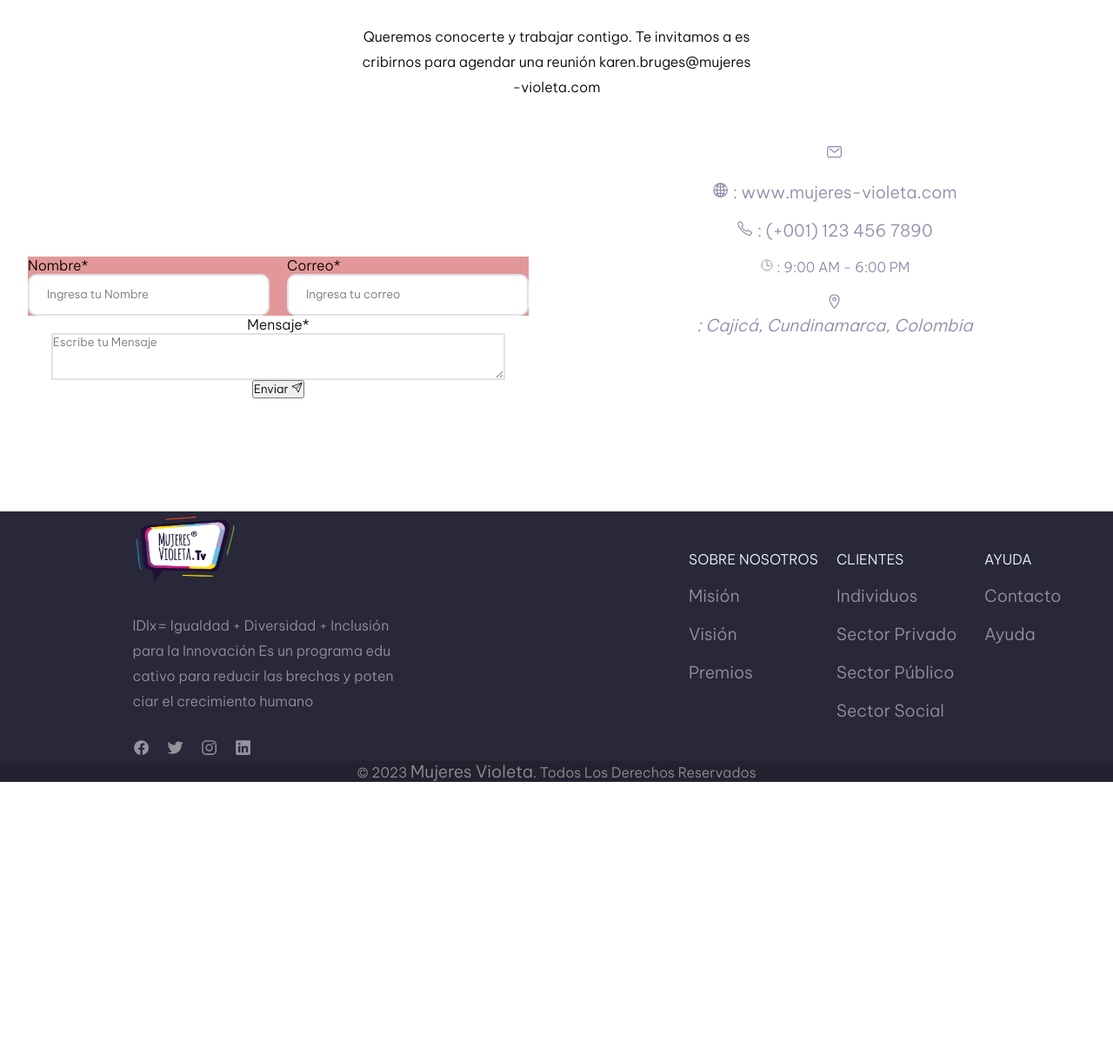
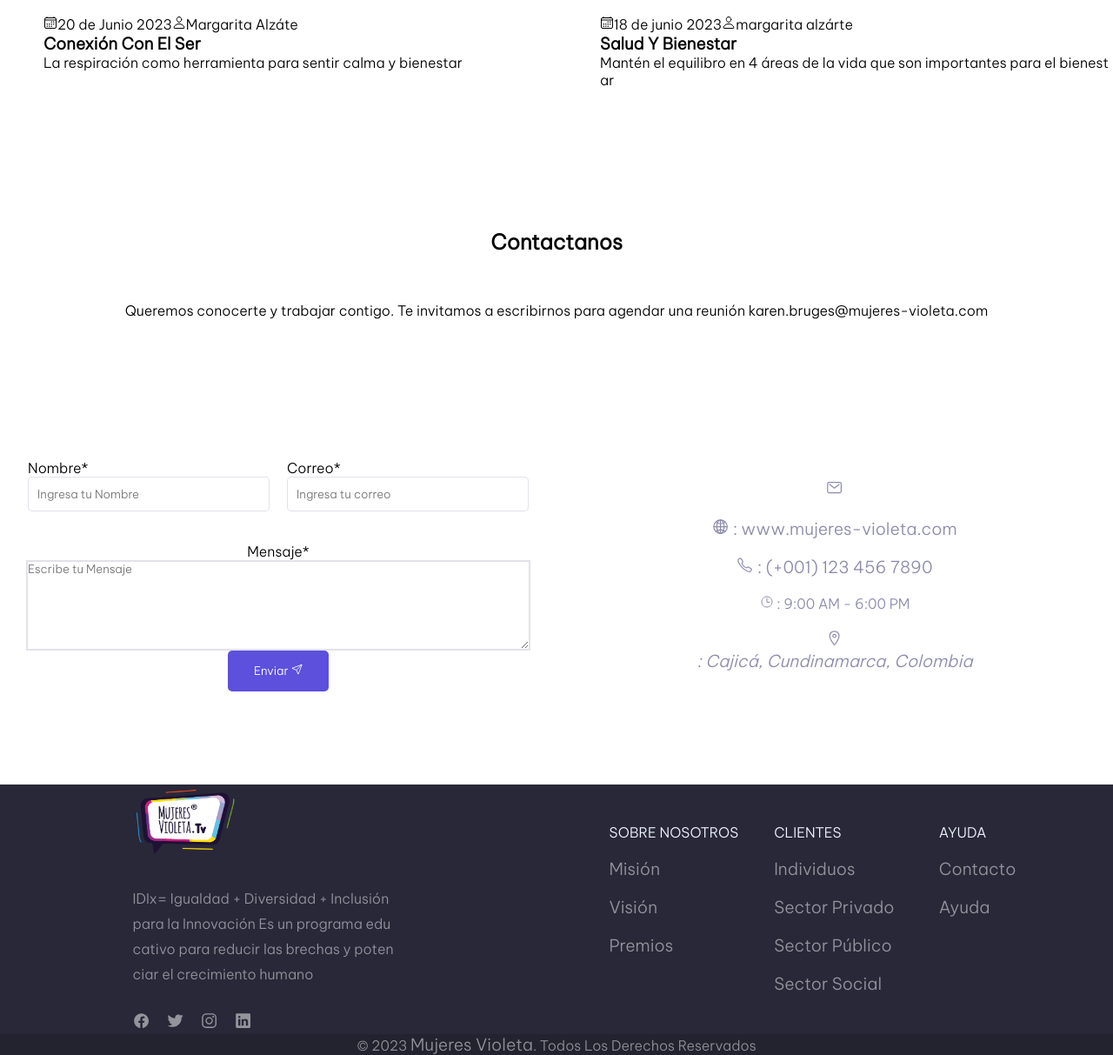
Before and after one commit to AlejandroCarpioH/mv_prototipo, a PHP site: page / in a window 1280 px wide. Shown: the part 1762-2975 px from the top of the page at 87% size. Before the commit the page ends 2661 px from the top, so only its background shows below. Run offline with PHP 8.4, Linux system fonts and the light colour scheme.

Commit message:
mejorando css responsive

```diff
--- a/css/contact.css
+++ b/css/contact.css
@@ -2,22 +2,45 @@
 .contact{
     text-align: center;
     width: 100%;
+    /* background-color: antiquewhite; */
     & p[class="section-text"]{
-        width: 35%;
+        min-width: 90%;
+        max-width: 40%;
         line-height: 1.8;
     }
+}
+.section-text-container{
+    display: flex;
+    justify-content: center;
+    width: 100%;
+}
+/* buttom */
+.contact-wrapper .btn-primary{
+    border: none;
+    padding: 15px 30px;
+    border-radius: 5px;
+    background-color:rgb(92, 80, 220);
+    color: white;
 }
 
 textarea{
     position: relative;
     min-width: 90%;
-    height: 50px;
+    resize: vertical;
+    min-width: 100%;
+    min-height: 100px;
+    max-height: 200px;
+    &:focus{
+        outline: none;
+    }
 }
 .contact .contact-list{
     width: 100%;
     height: 100%;
     display: flex;
     flex-direction: column;
+    align-items: center;
+    justify-content: center;
     gap: 20px;
 }
 .contact li,a{
@@ -39,7 +62,8 @@ textarea{
 .contact .contact-wrapper{
     display: grid;
     width: 100%;
-    height: 100%;
+    height: 30rem;
+    /* background-color: aqua; */
     grid-template-columns: repeat(auto-fit, minmax(min(100%, 500px), 1fr));
 
     place-items: center;
@@ -48,7 +72,7 @@ textarea{
     /* background-color: rgb(63, 39, 7); */
    /* background-color: blue; */
     width: 90%;
-    height: 80%;
+    height: 100%;
     display: flex;
     flex-direction: column;
     justify-content: center;
@@ -57,19 +81,21 @@ textarea{
 .wrapper-flex{
     width: 100%;
     display: grid;
-    background-color: rgb(226, 152, 152);
+    height: 20%;
+    /* background-color: rgb(226, 152, 152); */
     column-gap: 20px;
     grid-template-columns: 1fr 1fr;
 }
 
 .wrapper-flex input{
     width: 100%;
-    height: 3rem;
+    height: 2.5rem;
     position: relative;
-    border-radius: 10px;
+    border-radius: 5px;
+    border: 1px solid hsla(244, 17%, 67%, 0.3);;
     padding: 0;
     margin: 0;
-    padding: 0px 20px;
+    padding: 0px 10px;
     box-sizing: border-box;
 
     &:focus{
--- a/css/footer.css
+++ b/css/footer.css
@@ -49,6 +49,7 @@ footer .footer-brand-1{
     flex-direction: column;
     justify-content: center;
     align-items: center;
+
 }
 .footer-brand{
     position: relative;
@@ -65,10 +66,15 @@ footer .footer-brand-1{
     align-items: center;
 }
 footer .footer-brand-2{
-    width: 60%;
+    width: 90%;
+    padding: 30px;
     display: grid;
     grid-template-columns: 1fr 1fr 1fr;
     gap: 20px;
+    & li{
+        width: 100%;
+        /* background-color: blueviolet; */
+    }
     /* height: 50%; */
    /* background-color: blueviolet; */
 
--- a/css/style.css
+++ b/css/style.css
@@ -11,6 +11,7 @@ body{
 p{
     word-break: break-all;
 }
+
 .nav-container{
     position: absolute;
     width: 100%;
@@ -159,6 +160,7 @@ main{
     display: flex;
     justify-content: center;
     align-items: center;
+    padding: 40px 0px;
 }
 
 .hero{
@@ -179,7 +181,7 @@ main{
     flex-direction: column;
     align-items: center;
     justify-content: center;
-
+    padding: 40px 0px;
 
 }
 .hero-box{
@@ -255,6 +257,9 @@ main> article{
     width: 100%;
 }
 .blog-banner{
+    /* background-color: aquamarine; */
+    width: 100%;
+    height: 30vw;
     display: flex;
     justify-content: center;
     align-items: center;
@@ -263,12 +268,31 @@ main> article{
 .blog .container{
     display: flex;
     width: 100%;
-    background-color: aquamarine;
+    /* background-color: aquamarine; */
     flex-direction: column;
     align-items: center;
     gap: 20px;
     justify-content: center;
+    & li{
+        list-style: none;
+    }
 }
+.blog-meta{
+    padding-left: 50px;
+}
+
+.blog-meta-container{
+    width: 100%;
+
+    box-sizing: border-box;
+    display: flex;
+    flex-direction: row;
+    & span{
+        display: flex;
+        flex-direction: row;
+    }
+}
+
 
 /* contact */
 
@@ -282,10 +306,29 @@ main{
 
 /* mediaquery */
 
-@media (max-width: 1000px) {
+@media (max-width: 800px) {
 
     header{
         display: none;
     }
 
 }
+@media (max-width: 500px) {
+
+    main{
+        /* background-color: red; */
+        padding-top: 0rem;
+    }
+    .title-main{
+        height: 10rem;
+    }
+
+    main > article{
+        gap: 0rem;
+
+    }
+    .blog-banner{
+        height: auto;
+    }
+
+}
--- a/includes/header.php
+++ b/includes/header.php
@@ -1,6 +1,6 @@
 <header>
     <nav class="nav-container">
-        <a href="index.html" class="logo">
+        <a href="index.php" class="logo">
             <img src="./images/Logo-MV.Tv-8.png" alt="Landio logo">
         </a>
         <button class="menu-toggle-btn" data-nav-toggle-btn>
--- a/index.php
+++ b/index.php
@@ -113,12 +113,12 @@
                         <li>
                             <div class="blog-card">
                                 <figure class="blog-banner">
-                                    <iframe width="90%" height="auto" src="https://player.vimeo.com/video/808132939?color&autopause=0&loop=0&muted=0&title=1&portrait=1&byline=1#t=" title="Discapacidad y brechas de género en IDI de Mujeres Violeta TV" frameborder="0" allow="accelerometer; autoplay; clipboard-write; encrypted-media; gyroscope; picture-in-picture; web-share" allowfullscreen></iframe>
+                                    <iframe width="90%" height="90%" src="https://player.vimeo.com/video/808132939?color&autopause=0&loop=0&muted=0&title=1&portrait=1&byline=1#t=" title="Discapacidad y brechas de género en IDI de Mujeres Violeta TV" frameborder="0" allow="accelerometer; autoplay; clipboard-write; encrypted-media; gyroscope; picture-in-picture; web-share" allowfullscreen></iframe>
 
                                 </figure>
 
                                 <div class="blog-meta">
-
+                                    <div class="blog-meta-container">
                                         <span>
                                             <ion-icon name="calendar-outline"></ion-icon>
 
@@ -132,13 +132,12 @@
                                         </span>
 
                                     </div>
-
                                     <h3 class="blog-title">Conexión Con El Ser</h3>
 
                                     <p class="blog-text">
                                         La respiración como herramienta para sentir calma y bienestar
                                     </p>
-
+                                </div>
                             </div>
                         </li>
 
@@ -147,12 +146,12 @@
 
                                 <figure class="blog-banner">
 
-                                    <iframe width="90%" height="auto" src="https://player.vimeo.com/video/812629717?color&autopause=0&loop=0&muted=0&title=1&portrait=1&byline=1#t=" title="Discapacidad y brechas de género en IDI de Mujeres Violeta TV" frameborder="0" allow="accelerometer; autoplay; clipboard-write; encrypted-media; gyroscope; picture-in-picture; web-share" allowfullscreen></iframe>
+                                    <iframe width="90%" height="90%" src="https://player.vimeo.com/video/812629717?color&autopause=0&loop=0&muted=0&title=1&portrait=1&byline=1#t=" title="Discapacidad y brechas de género en IDI de Mujeres Violeta TV" frameborder="0" allow="accelerometer; autoplay; clipboard-write; encrypted-media; gyroscope; picture-in-picture; web-share" allowfullscreen></iframe>
 
                                 </figure>
 
                                 <div class="blog-meta">
-
+                                    <div class="blog-meta-container">
                                         <span>
                                             <ion-icon name="calendar-outline"></ion-icon>
 
@@ -164,15 +163,14 @@
 
                                             <p>margarita alzárte</p>
                                         </span>
-
                                     </div>
-
                                     <h3 class="blog-title">Salud Y Bienestar</h3>
 
                                     <p class="blog-text">
                                         Mantén el equilibro en 4 áreas de la vida que
                                         son importantes para el bienestar
                                     </p>
+                                </div>
 
                             </div>
                         </li>
@@ -193,11 +191,13 @@
                 <div class="container">
 
                     <h2 class="h2 section-title">Contactanos</h2>
+                    <div class="section-text-container">
 
                         <p class="section-text">
                             Queremos conocerte y trabajar contigo. Te invitamos a
                             escribirnos para agendar una reunión karen.bruges@mujeres-violeta.com
                         </p>
+                    </div>
 
                     <div class="contact-wrapper">
 
```
Lines whose indentation alone changed are shown as unchanged.
